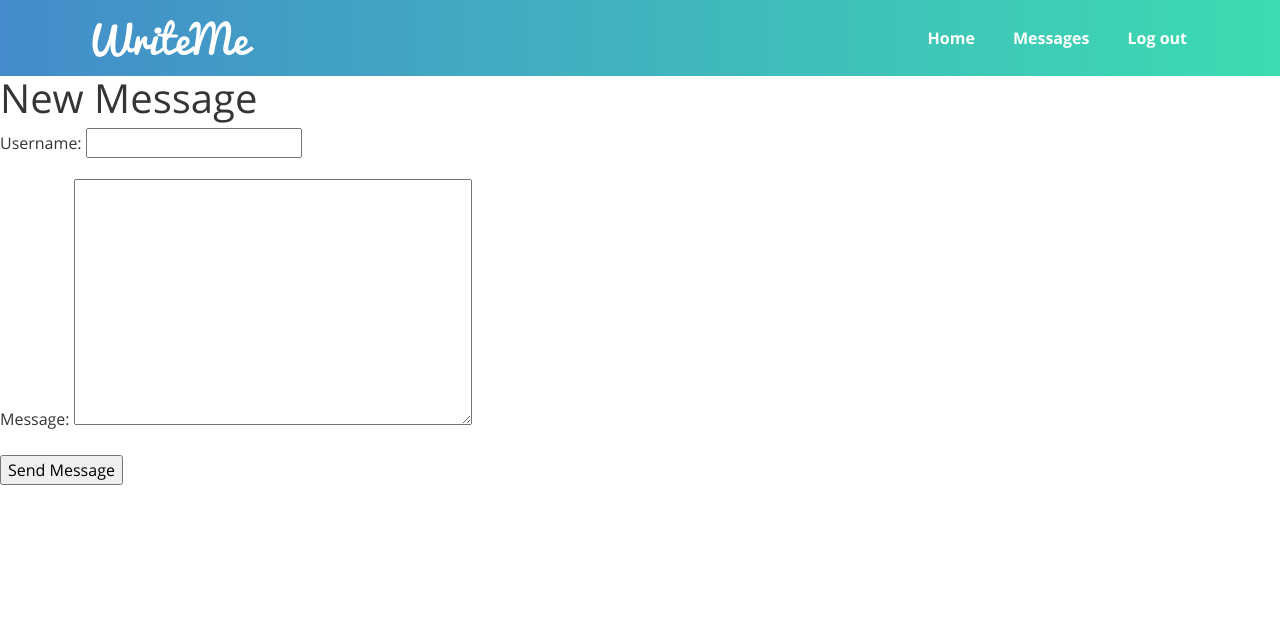
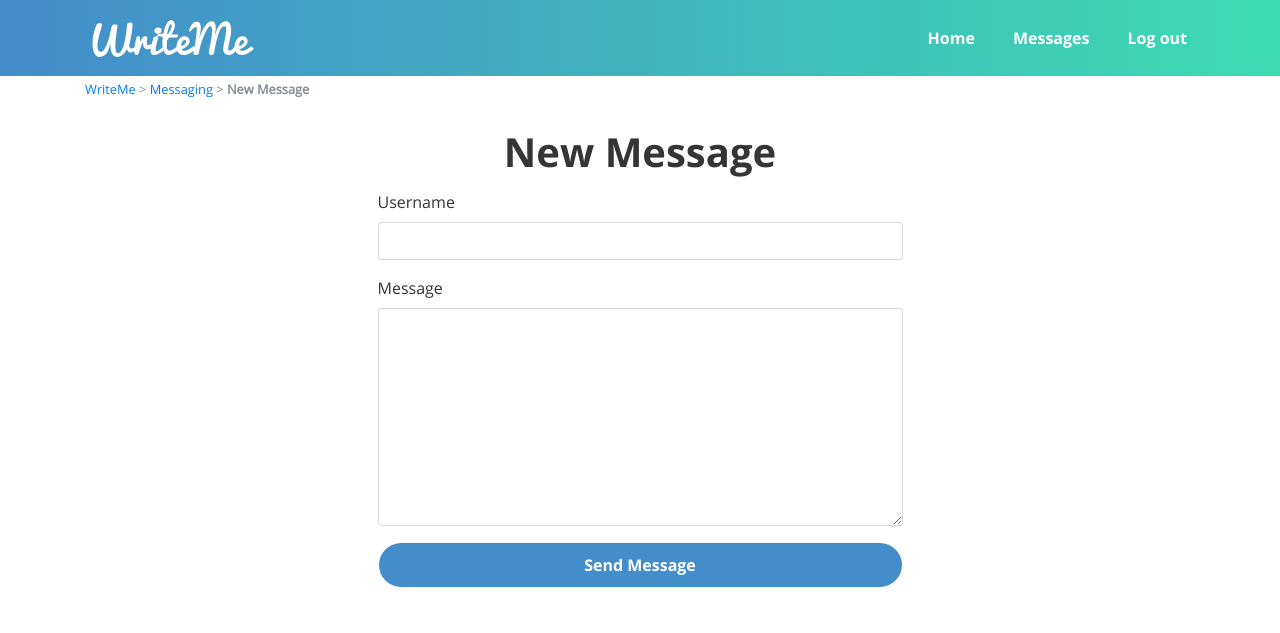
Before and after one commit to reginaalyssa/WriteMe, a Django app: page /messages/new/ in a window 1280 px wide. Shown: the top 633 px of the page. Run offline with Django 3.2, Linux system fonts and the light colour scheme; a user stored in the database is signed in; some libraries are stand-ins or nearby versions.

Commit message:
Add style to New Message page and disable editing of username in New Message if user is specified

```diff
--- a/writeme/messaging/forms.py
+++ b/writeme/messaging/forms.py
@@ -41,3 +41,7 @@ class NewMessageForm(forms.Form):
 
 class NewMessageHiddenUserForm(NewMessageForm):
     username = forms.CharField(widget=forms.HiddenInput())
+
+class NewMessageDisabledUserForm(NewMessageForm):
+    username = forms.CharField(max_length=150)
+    username.disabled = True
--- a/writeme/messaging/templates/messaging/new_message.html
+++ b/writeme/messaging/templates/messaging/new_message.html
@@ -1,10 +1,27 @@
 {% extends "base.html" %}
 
+{% block title %}New Message{% endblock %}
+
 {% block content %}
-    <h1>New Message</h1>
-    <form action="" method="post">
-        {% csrf_token %}
-        {{ form.as_p }}
-        <input type="submit" value="Send Message" /><br />
-    </form>
+    <div class="container">
+        <small class="text-muted">
+            <a href="{% url 'home' %}">WriteMe</a> >
+            <a href="{% url 'messaging:messages' %}">Messaging</a> >
+            <span class="text-bold">New Message</span>
+        </small>
+        <div class="main-container">
+            <div class="row">
+                <div class="col-lg-6 col-md-8 mx-auto">
+                    <h1 class="main-header text-center">New Message</h1>
+
+                    <form method="post">
+                        {% csrf_token %}
+                        {% load crispy_forms_tags %}
+                        {{ form|crispy }}
+                        <input type="submit" value="Send Message" class="btn btn-md form-control blue-button"/>
+                    </form>
+                </div>
+            </div>
+        </div>
+    </div>
 {% endblock %}
--- a/writeme/messaging/urls.py
+++ b/writeme/messaging/urls.py
@@ -1,9 +1,9 @@
 from django.conf.urls import url
-from .views import ConversationMessagesListView, NewMessageView, RecentMessagesListView
+from .views import ConversationMessagesListView, NewMessageDisabledUserView, NewMessageView, RecentMessagesListView
 
 app_name = 'messaging'
 urlpatterns = [
-    url(r'^new/(?P<username>\w+)/$', NewMessageView.as_view(), name='new'),
+    url(r'^new/(?P<username>\w+)/$', NewMessageDisabledUserView.as_view(), name='new'),
     url(r'^new/$', NewMessageView.as_view(), name='new'),
     url(r'^(?P<username>\w+)/$', ConversationMessagesListView.as_view(), name='conversation'),
     url(r'^$', RecentMessagesListView.as_view(), name='messages'),
--- a/writeme/messaging/views.py
+++ b/writeme/messaging/views.py
@@ -6,7 +6,7 @@ from django.urls import reverse
 from django.views.generic import ListView
 from django.views.generic.edit import FormView
 from .models import Message, Conversation
-from .forms import NewMessageForm, NewMessageHiddenUserForm
+from .forms import NewMessageDisabledUserForm, NewMessageForm, NewMessageHiddenUserForm
 
 class RecentMessagesListView(LoginRequiredMixin, ListView):
     template_name = "messaging/index.html"
@@ -52,24 +52,12 @@ class NewMessageView(LoginRequiredMixin, FormView):
         form.save(self.request.user)
         return super(NewMessageView, self).form_valid(form)
 
+class NewMessageDisabledUserView(NewMessageView):
+    form_class = NewMessageDisabledUserForm
 
 class ConversationMessagesListView(NewMessageView):
     template_name = "messaging/conversation.html"
     form_class = NewMessageHiddenUserForm
-    #
-    # def get(self, request, username):
-    #     get = super(ConversationMessagesListView, self).get(request)
-    #     user1 = self.request.user
-    #     user2 = User.objects.get(username=self.kwargs.get('username'))
-    #
-    #     try:
-    #         conversation = Conversation.objects.get(
-    #             (Q(user1=user1) & Q(user2=user2)) |
-    #             (Q(user1=user2) & Q(user2=user1))
-    #         )
-    #     except Conversation.DoesNotExist:
-    #         pass
-    #     return get
 
     def get_success_url(self):
         return reverse('messaging:conversation', args=(self.kwargs.get('username'),))
--- a/writeme/static/css/style.css
+++ b/writeme/static/css/style.css
@@ -35,7 +35,7 @@ body {
 }
 
 .main-container {
-    padding: 40px 15px;
+    padding: 30px 15px;
 }
 
 .help-block {
--- a/writeme/users/templates/users/signup.html
+++ b/writeme/users/templates/users/signup.html
@@ -1,4 +1,6 @@
 {% extends "base.html" %}
+
+{% block title %}Sign up{% endblock %}
 
 {% block content %}
     <div class="container main-container">
```
Also changed, not shown: writeme/db.sqlite3.
